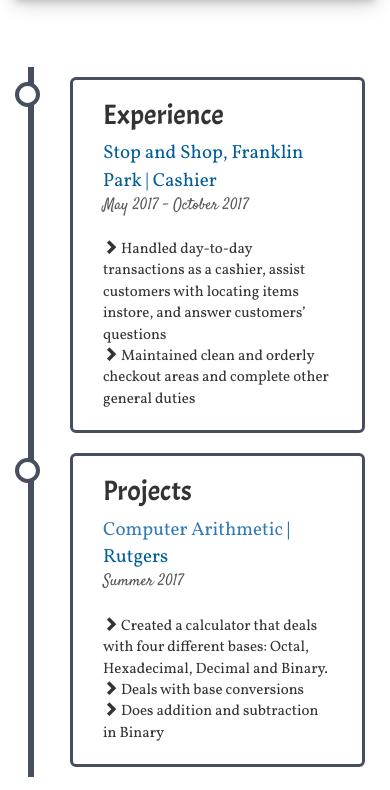
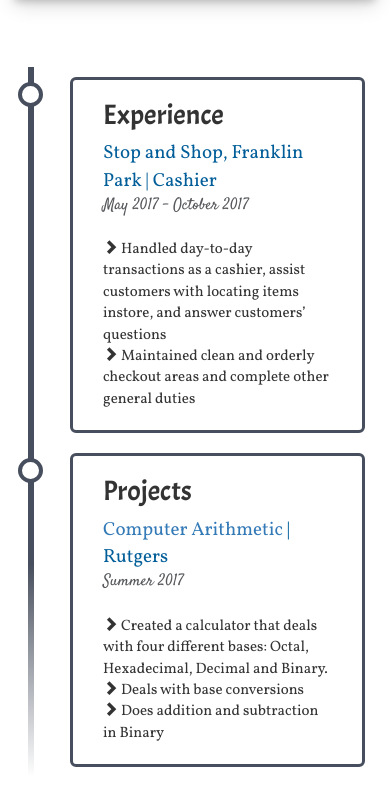
Before and after one commit to hetaalll/hetaalll.github.io, a plain HTML site: page index.html in a window 390 px wide. Shown: the part 1554-2344 px from the top of the page. Drawn offline with nearby package versions, Linux system fonts and the light colour scheme.

Commit message:
updates...

```diff
--- a/website.css
+++ b/website.css
@@ -207,7 +207,7 @@
 	content: '';
 	position: absolute;
 	width: 6px;
-	background-color: #474e5d;
+	background: linear-gradient(to bottom, #474e5d 70%, white);
 	top: 0;
 	bottom: 0;
 	left: 50%;
@@ -306,7 +306,7 @@
 	}
 	/* Make sure all circles are at the same spot */
 	.left::after, .right::after {
-		left: 15px;
+		left: 18px;
 	}
 	/* Make all right containers behave like the left ones */
 	.right {
```
